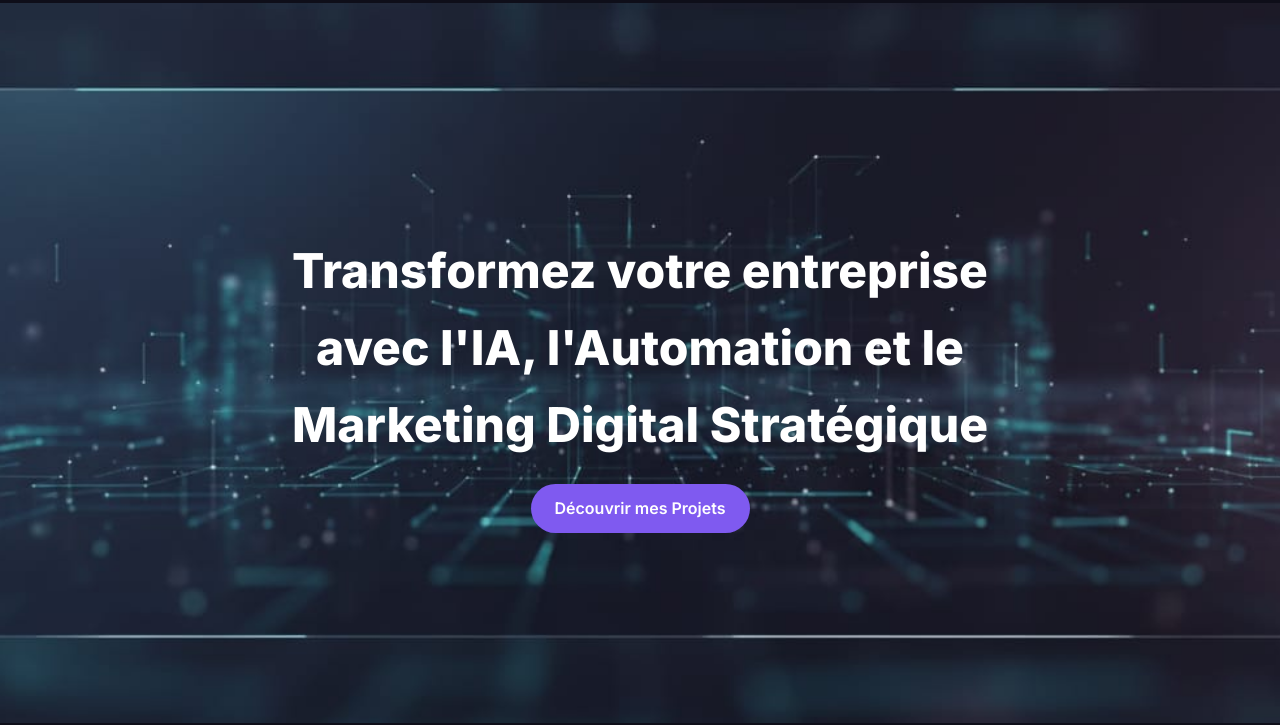
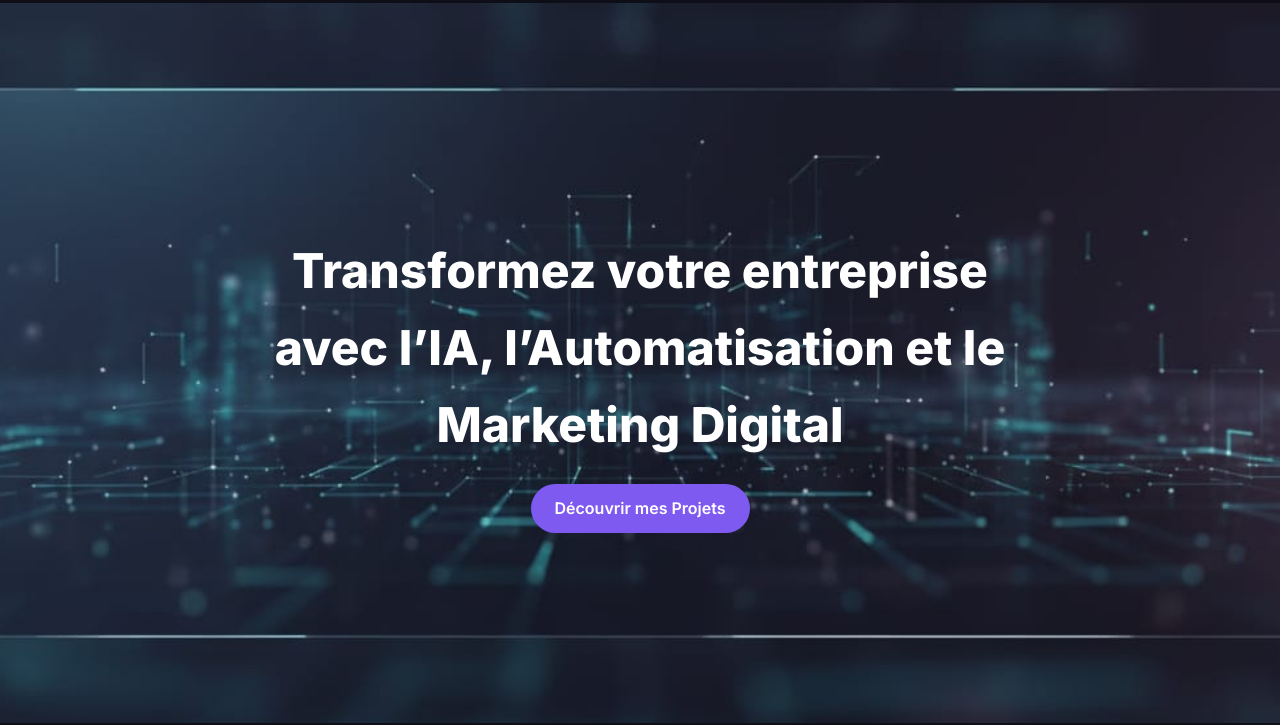
Before and after one commit to tarikBelhaj/portfolio, a plain HTML site: page index.html in a window 1280 px wide. Shown: the part 75-800 px from the top of the page. Drawn offline with Linux system fonts and the light colour scheme.

Commit message:
Update index.html
changemét de banner

```diff
--- a/index.html
+++ b/index.html
@@ -33,7 +33,7 @@
   <section id="hero" class="hero">
     <div class="hero-content">
       <h1>
-        <span class="fr">Transformez votre entreprise avec l'IA, l'Automation et le Marketing Digital Stratégique</span>
+        <span class="fr">Transformez votre entreprise avec l’IA, l’Automatisation et le Marketing Digital</span>
       </h1>
       <a href="#projects" class="cta">
         <span class="fr">Découvrir mes Projets</span>
```
